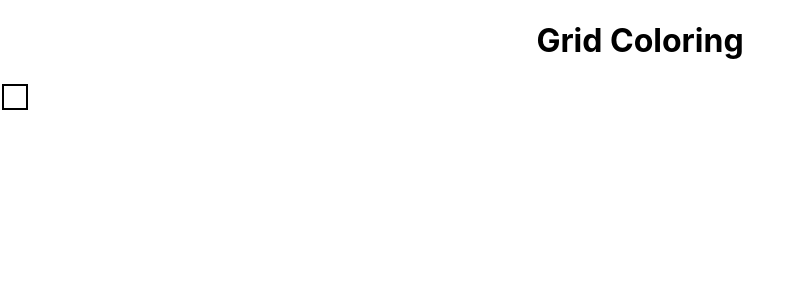
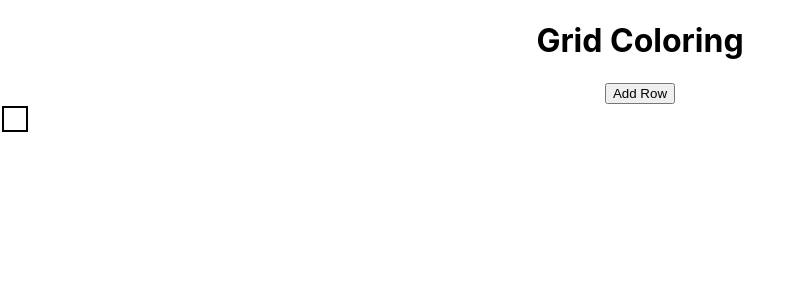
Before and after one commit to AdinaScheinfeld/TTP-Assignment-8-DOM3-React, a React (Create React App) app: page / in a window 1280 px wide. Shown: the top 300 px of the page, without its empty margins (0-803 px from the left). Built offline with nearby package versions, Linux system fonts and the light colour scheme.

Commit message:
creates functionality to add rows

```diff
--- a/src/components/Table.jsx
+++ b/src/components/Table.jsx
@@ -9,7 +9,11 @@ class Table extends Component {
      }
 
     changeColor = () => {
-        console.log('hello');
+        console.log('change color');
+    }
+
+    addRow = () => {
+        this.setState({ numRows: this.state.numRows+1 })
     }
 
     render() {
@@ -21,6 +25,9 @@ class Table extends Component {
 
         return (
             <div className='container'>
+                <div className='buttons'>
+                    <button onClick={this.addRow}>Add Row</button>
+                </div>
                 <table className='tableContainer'>{ totalRows }</table>
             </div>
          );
```
Also changed, not shown: 1 other file (tests, documents, lock files or other folders).
